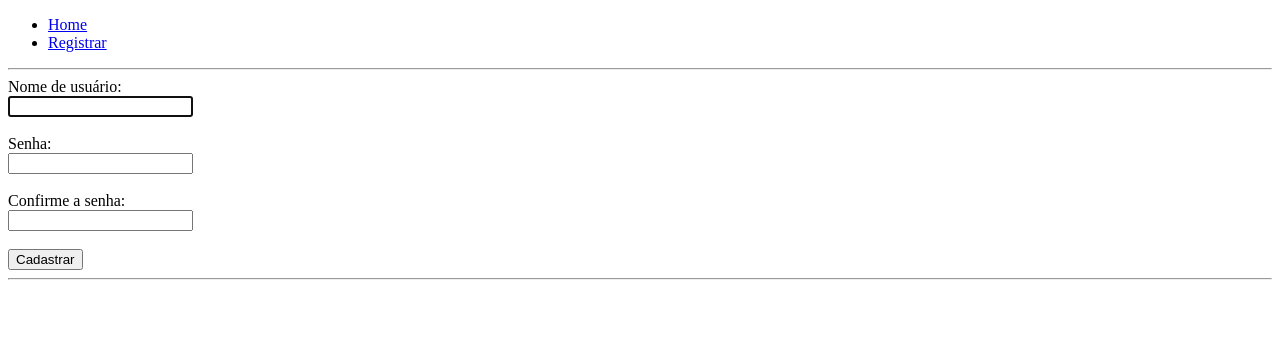
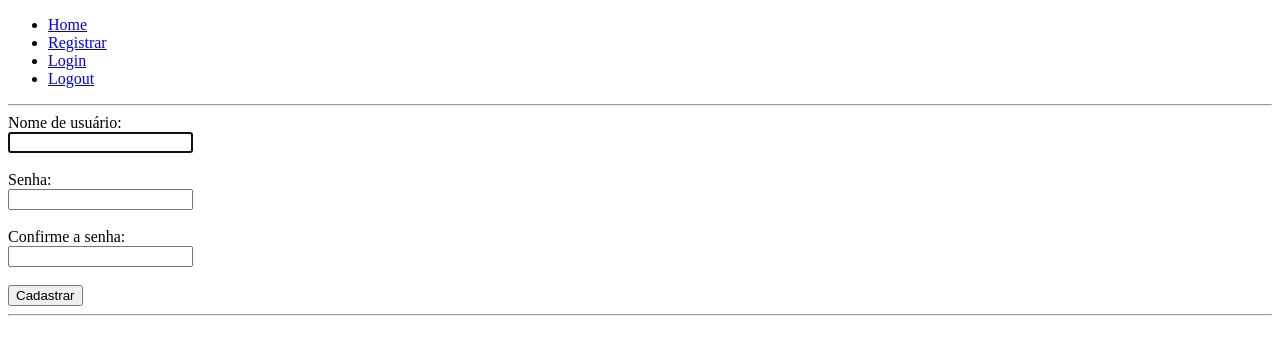
Before and after one commit to connorharu/retro_blog, a Django app: page /registrar/ in a window 1280 px wide. Shown: the top 355 px of the page. Run offline with Django 5.2, Linux system fonts and the light colour scheme.

Commit message:
login e logout, restrição de cadastro de jogos e acessórios para somente supervisores da página

```diff
--- a/objetos/views.py
+++ b/objetos/views.py
@@ -2,6 +2,7 @@ from django.shortcuts import render, redirect
 from django.http import HttpResponse
 from .models import Jogos, Acessorios
 from .forms import FormularioJogos, FormularioAcessorios
+from django.contrib.auth import authenticate
 
 # Create your views here.
 
@@ -9,6 +10,8 @@ from .forms import FormularioJogos, FormularioAcessorios
 #     return HttpResponse("começo da página dos objetos")
 
 def cadastro_jogos(request):
+    if not request.user.is_authenticated:
+        return redirect('index')
     if request.method == "POST":
         form = FormularioJogos(request.POST)
         if form.is_valid():
@@ -20,6 +23,8 @@ def cadastro_jogos(request):
     return render(request, 'registrar_jogos.html', {'form': form})
 
 def cadastro_acessorios(request):
+    if not request.user.is_authenticated:
+        return redirect('index')
     if request.method == "POST":
         form = FormularioAcessorios(request.POST)
         if form.is_valid():
--- a/retrogaming/urls.py
+++ b/retrogaming/urls.py
@@ -20,7 +20,7 @@ from django.urls import include, path
 urlpatterns = [
     path('admin/', admin.site.urls),
     path('', include("sfc.urls")),
-    path('registrar/', include("supervisor.urls")),
+    path('', include("supervisor.urls")),
     path('objetos/', include("objetos.urls")),
     path('', include("wii.urls")),
     path('', include("ps2.urls")),
--- a/supervisor/urls.py
+++ b/supervisor/urls.py
@@ -3,5 +3,7 @@ from django.urls import path
 from . import views
 
 urlpatterns = [
-    path("", views.cadastro_supervisor, name="registrar"),
+    path("registrar/", views.cadastro_supervisor, name="registrar"),
+    path("login/", views.login_supervisor, name="login_supervisor"),
+    path("logout/", views.logout_supervisor, name="logout_supervisor"),
 ]
--- a/supervisor/views.py
+++ b/supervisor/views.py
@@ -2,9 +2,9 @@ from django.shortcuts import render, redirect
 from django.http import JsonResponse, HttpResponse
 from .models import Supervisor
 from django.views.decorators.csrf import csrf_exempt
-from django.contrib.auth.forms import UserCreationForm
-from django.contrib.auth import login, authenticate
-import re
+from django.contrib.auth.forms import UserCreationForm, AuthenticationForm
+from django.contrib.auth import login, authenticate, logout
+# import re
 
 # Create your views here.
 
@@ -13,12 +13,23 @@ def cadastro_supervisor(request):
         form = UserCreationForm(request.POST)
         if form.is_valid():
             form.save()
-            # username = form.cleaned_data.get('username')
-            # senha = form.cleaned_data.get('password1')
-            # supervisor = authenticate(username=username, password=senha)
-            # login(request, supervisor)
             return redirect('index')
     else:
         form = UserCreationForm()
 
     return render(request, 'registrar.html', {'form': form})
+
+def login_supervisor(request):
+    if request.method == "POST":
+        form = AuthenticationForm(request, data=request.POST)
+        if form.is_valid():
+            user = form.get_user()
+            login(request, user)
+            return redirect('index')
+    else:
+        form = AuthenticationForm()
+    return render(request, 'login.html', {'form': form})
+
+def logout_supervisor(request):
+    logout(request)
+    return redirect('index')
--- a/templates/base.html
+++ b/templates/base.html
@@ -11,6 +11,8 @@
             <ul>
                 <li><a href="/">Home</a></li>
                 <li><a href="/registrar/">Registrar</a></li>
+                <li><a href="/login/">Login</a></li>
+                <li><a href="/logout/">Logout</a></li>
             </ul>
         </nav>
     </header>
--- a/templates/pagina_principal.html
+++ b/templates/pagina_principal.html
@@ -6,6 +6,8 @@
     <div>
         <h2>Página placeholder pra não dar erro no cadastro</h2>
         <a href="{% url 'registrar' %}">voltar para o cadastro</a>
+        <br>
+        <a href="{% url 'login_supervisor' %}">voltar para o login</a>
         <br>
         <a href="{% url 'registrar_jogos' %}">voltar para o cadastro de jogos</a>
         <br>
```
Also changed, not shown: templates/login.html (added, +38 -0 lines).
